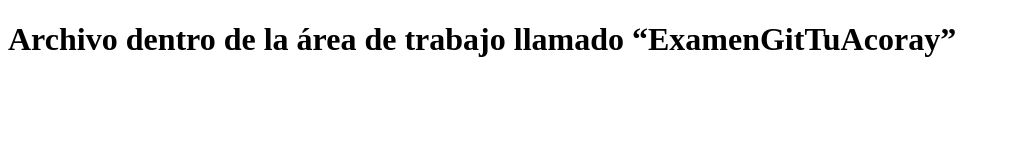
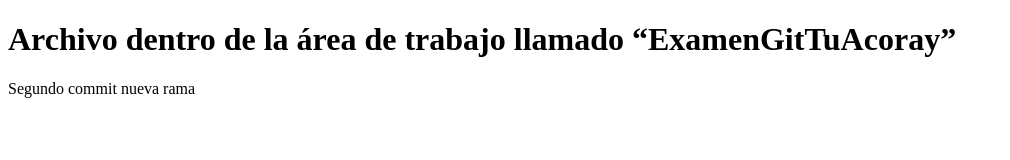
Before and after one commit to nerv00x/ExamenGithub-1, a plain HTML site: page index.html in a window 1280 px wide. Shown: the whole page, without its empty margins (0-1010 px from the left). Drawn offline with Linux system fonts and the light colour scheme.

Commit message:
Commit 2 nueva rama

```diff
--- a/index.html
+++ b/index.html
@@ -8,5 +8,6 @@
 </head>
 <body>
     <h1>Archivo dentro de la área de trabajo llamado “ExamenGitTuAcoray”</h1>
+    <p>Segundo commit nueva rama</p>
 </body>
 </html>
```
